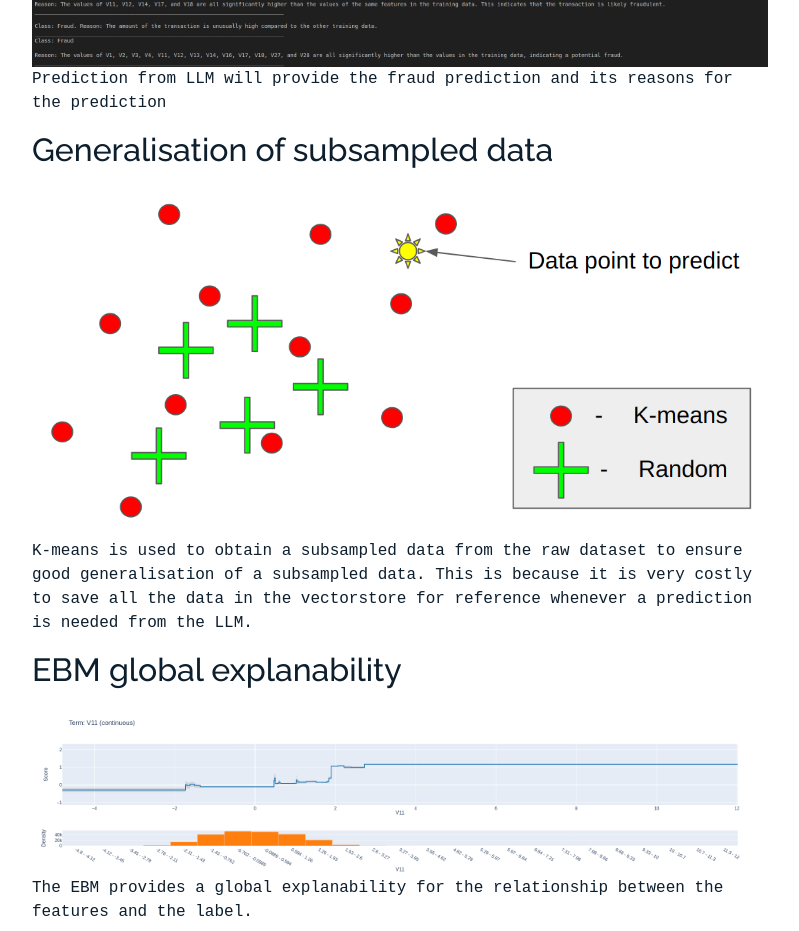
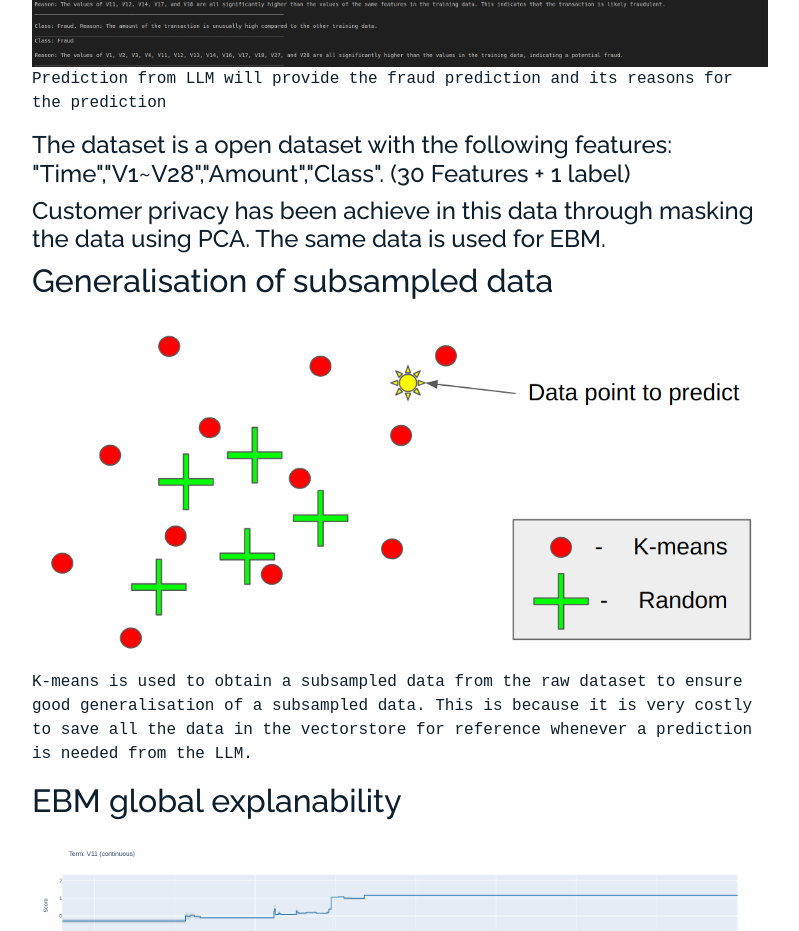
Before and after one commit to KenTeo/kenteo.github.io, a plain HTML site: page fraud_detection.html in a window 1280 px wide. Shown: the part 2239-3170 px from the top of the page, without its empty margins (50-849 px from the left). Drawn offline with Linux system fonts and the light colour scheme; a web font is replaced by a local one.

Commit message:
added dataset description

```diff
--- a/fraud_detection.html
+++ b/fraud_detection.html
@@ -102,6 +102,8 @@
               <h2 class="h2 mb-3">Prediction from LLM model</h2>
               <img src="assets/img/fraud/llm_output.png" alt="Image" class="img-fluid">
               <p>Prediction from LLM will provide the fraud prediction and its reasons for the prediction</p>
+              <h4>The dataset is a open dataset with the following features: "Time","V1~V28","Amount","Class". (30 Features + 1 label)</h4>
+              <h4>Customer privacy has been achieve in this data through masking the data using PCA. The same data is used for EBM.</h4>
               <h2 class="h2 mb-3">Generalisation of subsampled data</h2>
               <img src="assets/img/fraud/kmeans.png" alt="Image" class="img-fluid">
               <p>K-means is used to obtain a subsampled data from the raw dataset to ensure good generalisation of a subsampled data. This is because it is very costly to save all the data in the vectorstore for reference whenever a prediction is needed from the LLM.</p>
```
